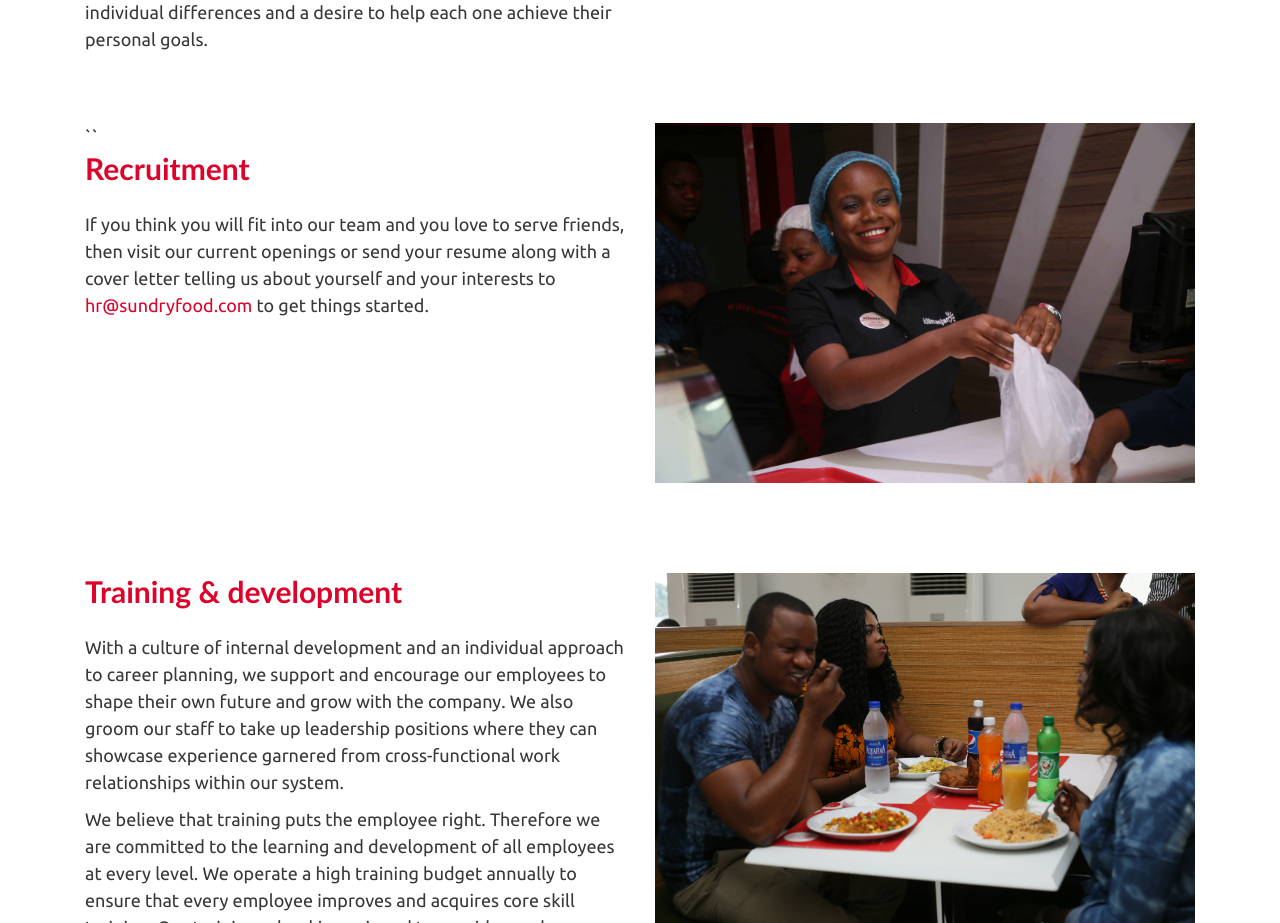
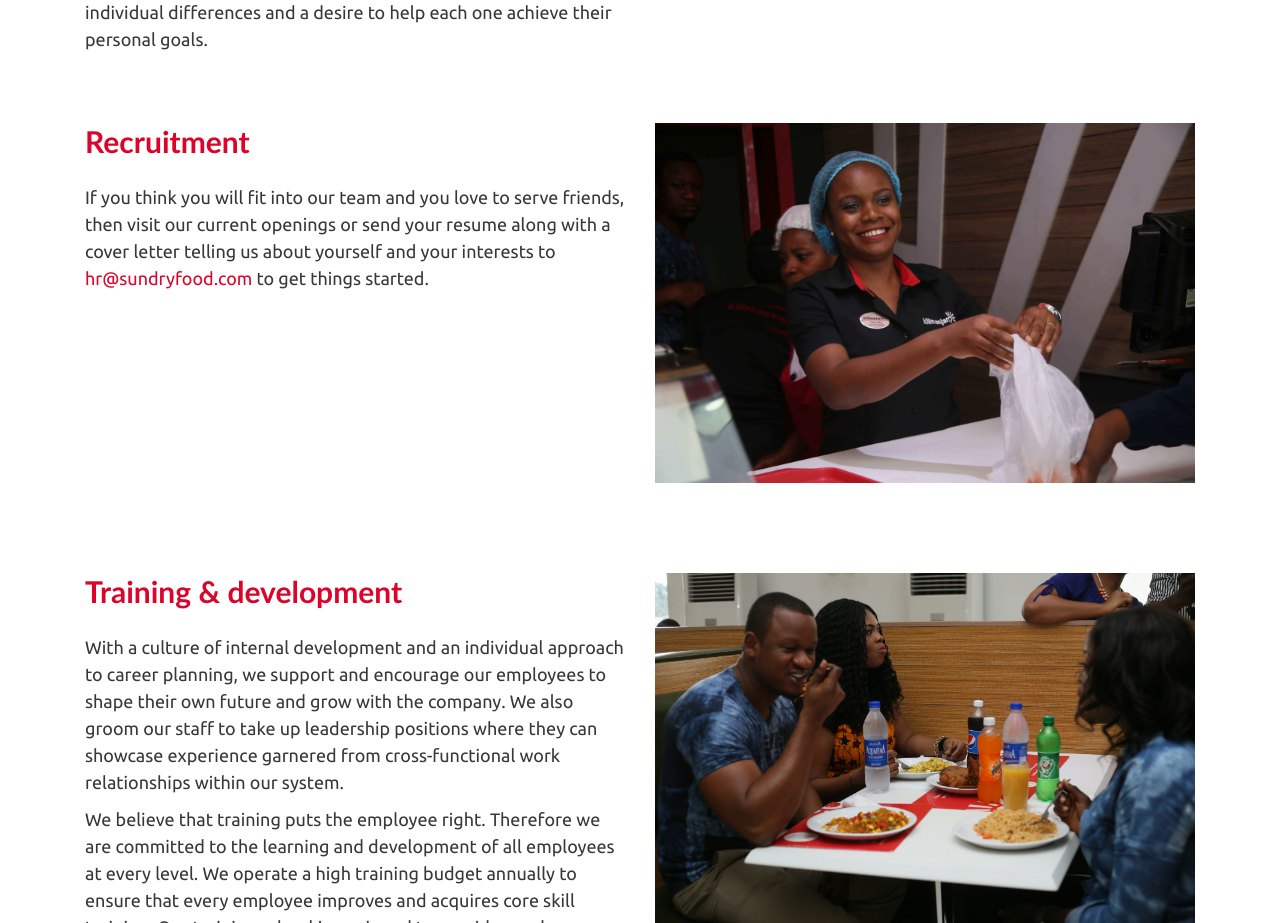
Before and after one commit to chris-mactavis/kilimanjaro-next, a Next.js app: page /career in a window 1280 px wide. Shown: the part 860-1783 px from the top of the page. Built offline with nearby package versions, Linux system fonts and the light colour scheme; no server answers; a small style sheet from the web is missing.

Commit message:
fixed the error showing on the careers page

```diff
--- a/pages/career/index.js
+++ b/pages/career/index.js
@@ -50,7 +50,7 @@ const Career = () => {
                             </div>
                         </div>
                         <div className="row mt-5 pb-5">
-                            <div className="col-md-6">``
+                            <div className="col-md-6">
                                 <h4>Recruitment</h4>
                                 <p>
                                     If you think you will fit into our team and you love to serve friends, then visit our current
```
